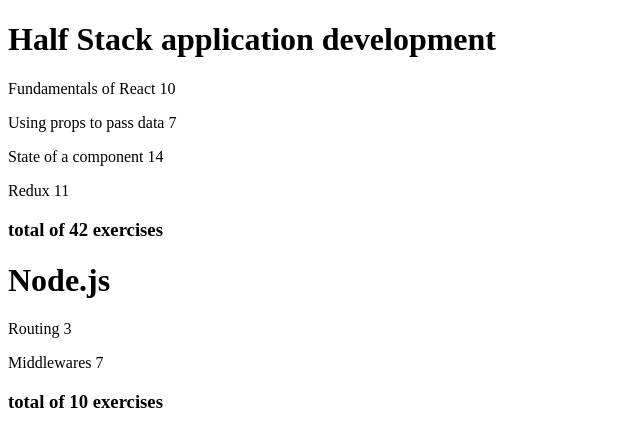
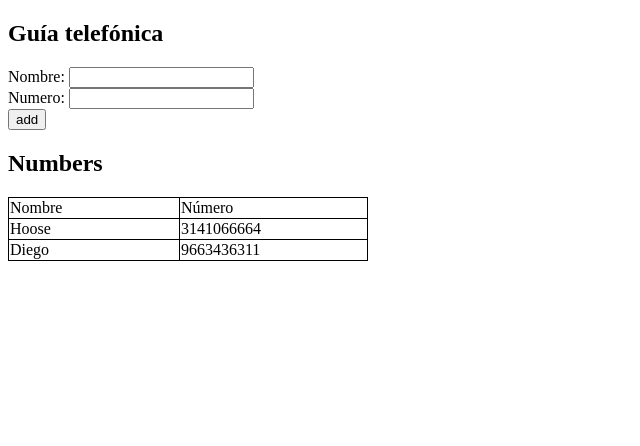
Before and after one commit to diegfern/introduccion_react, a React (Create React App) app: page / in a window 1280 px wide. Shown: the top 446 px of the page, without its empty margins (0-640 px from the left). Built offline with nearby package versions, Linux system fonts and the light colour scheme.

Commit message:
Tarea 3 completada

```diff
--- a/src/App.js
+++ b/src/App.js
@@ -1,7 +1,11 @@
 import "./styles.css";
 //import Counter from "./Counter";
-import Cursos from "./Cursos.js";
+//import Cursos from "./Cursos.js";
 //import Props from "./Props.js";
+//import Notas from "./Notas.js";
+//import Conditional2 from "./Conditional2.js"
+//import Conditional from "./Conditional.js";
+import Telefono from "./Telefono.js";
 
 // Const es un tipo de declaracion de variable
 // que nos dice que la variable es la misma
@@ -10,7 +14,7 @@
 // Let es un tipo de declaracion de variable
 // que nos dice que la variable PUEDE cambiar
 // en el transcurso de su vida
-/*const notes = [
+const notes = [
   {
     id: 1,
     content: "HTML es muy facil",
@@ -29,7 +33,7 @@
     date: "2020-01-11",
     important: false
   }
-];*/
+];
 
 const courses = [
   {
@@ -79,7 +83,11 @@
 export default function App() {
   return (
     <div>
-      <Cursos courses={courses} />
+      {/*<Notas notes={notes} />
+      <Conditional>
+      <Conditional2 state="Encendido" />
+      */}
+      <Telefono />
     </div>
   );
 }
--- /dev/null
+++ b/src/Conditional.js
@@ -0,0 +1,29 @@
+import React, { Fragment } from "react";
+
+const Conditional = (props) => {
+  const { totalMessages } = props;
+
+  if (totalMessages > 0) {
+    console.log("Tienes mensajes");
+  } else {
+    console.log("No tienes mensajes");
+  }
+
+  //Para poder usar un condicional dentro de mi
+  // renderizado, debo usarlo de la siguiente manera
+  // Si uso if else, debe ser (condicion) ? if : else
+  // Si solamente necesito de la condicion if, (condicion) && JSX
+
+  return (
+    <Fragment>
+      <h1>Elemento 1</h1>
+      {totalMessages > 0 && <h2>Tu tienes mensajes.</h2>}
+      {totalMessages > 0 ? (
+        <h2>Tu tienes mensajes.</h2>
+      ) : (
+        <h2>No tienes mensajes</h2>
+      )}
+    </Fragment>
+  );
+};
+export default Conditional;
--- /dev/null
+++ b/src/Conditional2.js
@@ -0,0 +1,13 @@
+import React, { Fragment } from "react";
+
+const Conditional2 = (props) => {
+  const { state } = props;
+
+  return (
+    <Fragment>
+      {state === "Encendido" ? <h2>Encendido</h2> : <h2>Apagado</h2>}
+    </Fragment>
+  );
+};
+
+export default Conditional2;
--- /dev/null
+++ b/src/Telefono.js
@@ -0,0 +1,97 @@
+import React, { useState, Fragment } from "react";
+
+const Person = (props) => {
+  const { person } = props;
+
+  return (
+    <tr>
+      <td>{person.name}</td>
+      <td>{person.number}</td>
+    </tr>
+  );
+  {
+    /*<li>Nombre: {persona.name} - Número: {persona.number}</li>*/
+  }
+};
+
+const Telefono = () => {
+  const [persons, setPersons] = useState([
+    {
+      name: "Hoose",
+      number: "3141066664"
+    },
+    {
+      name: "Diego",
+      number: "9663436311"
+    }
+  ]);
+  const [newName, setNewName] = useState("");
+  const [newNumber, setNewNumber] = useState("");
+
+  const handleAddButton = (e) => {
+    e.preventDefault();
+    if (newName === "" || newNumber <= 0 || newNumber >= 10000000000) {
+      return;
+    }
+
+    if (persons.filter((person) => person.number === newNumber).length === 1) {
+      //console.log("Número duplicado.");
+      alert("Numero Duplicado.");
+      return;
+    }
+
+    const personObject = {
+      name: newName,
+      number: newNumber
+    };
+    setPersons(persons.concat(personObject));
+    setNewName("");
+    setNewNumber("");
+    //console.log("PersonObject", personObject);
+  };
+
+  const handleNameChange = (e) => {
+    setNewName(e.target.value);
+  };
+
+  const handleNumberChange = (e) => {
+    if (!Number(e.target.value) && e.target.value !== "") {
+      return;
+    }
+    setNewNumber(e.target.value);
+  };
+
+  return (
+    <Fragment>
+      <h2>Guía telefónica</h2>
+      <form>
+        <div>
+          Nombre: <input value={newName} onChange={handleNameChange} />
+        </div>
+        <div>
+          Numero: <input value={newNumber} onChange={handleNumberChange} />
+        </div>
+        <div>
+          <button type="submit" onClick={handleAddButton}>
+            add
+          </button>
+        </div>
+      </form>
+      <h2>Numbers</h2>
+      <table>
+        <tbody>
+          <tr>
+            <td>Nombre</td>
+            <td>Número</td>
+          </tr>
+          {persons.map((person) => (
+            <Person key={person.number} person={person} />
+          ))}
+        </tbody>
+      </table>
+      {/* MOSTRAR GUÍA AQUÍ */}
+    </Fragment>
+  );
+};
+
+export default Telefono;
--- a/src/styles.css
+++ b/src/styles.css
@@ -11,3 +11,11 @@
   margin: 0 auto;
   text-align: center;
 }
+
+table,
+th,
+td {
+  border: 1px solid black;
+  border-collapse: collapse;
+  width: 360px;
+}
```
Also changed, not shown: src/Notas.js (+65 -2 lines).
